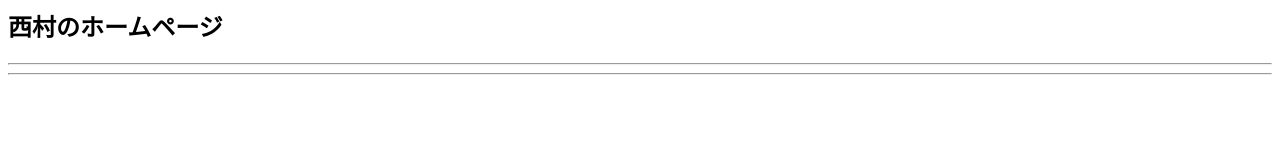
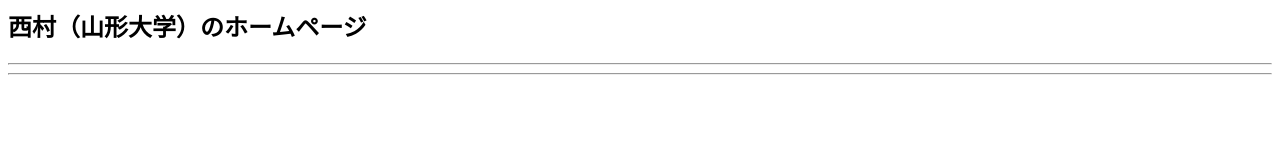
Before and after one commit to TkNishimura/yu, a plain HTML site: page index.html in a window 1280 px wide. Drawn offline with Linux system fonts and the light colour scheme.

Commit message:
second commit

```diff
--- a/index.html
+++ b/index.html
@@ -7,7 +7,7 @@
 </head>
 
 <body>
-<H2>西村のホームページ</H2>
+<H2>西村（山形大学）のホームページ</H2>
 <hr>
 <hr>
 
```
